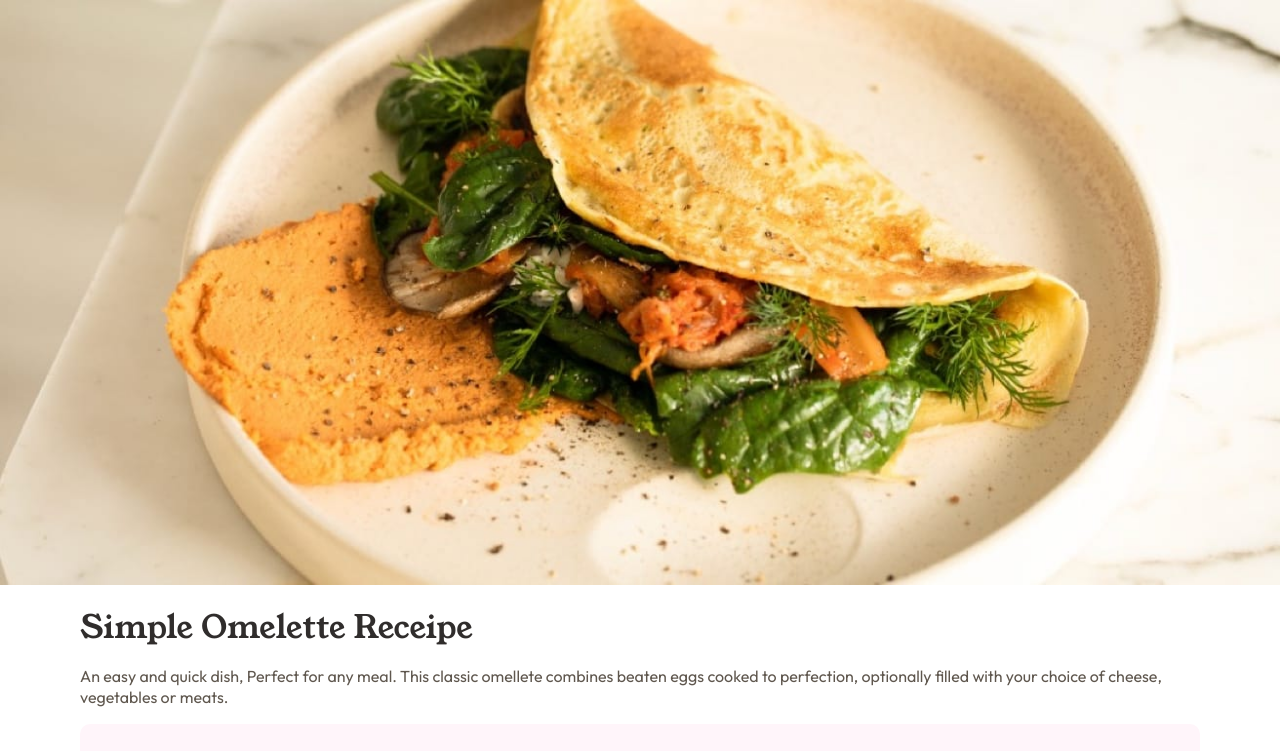
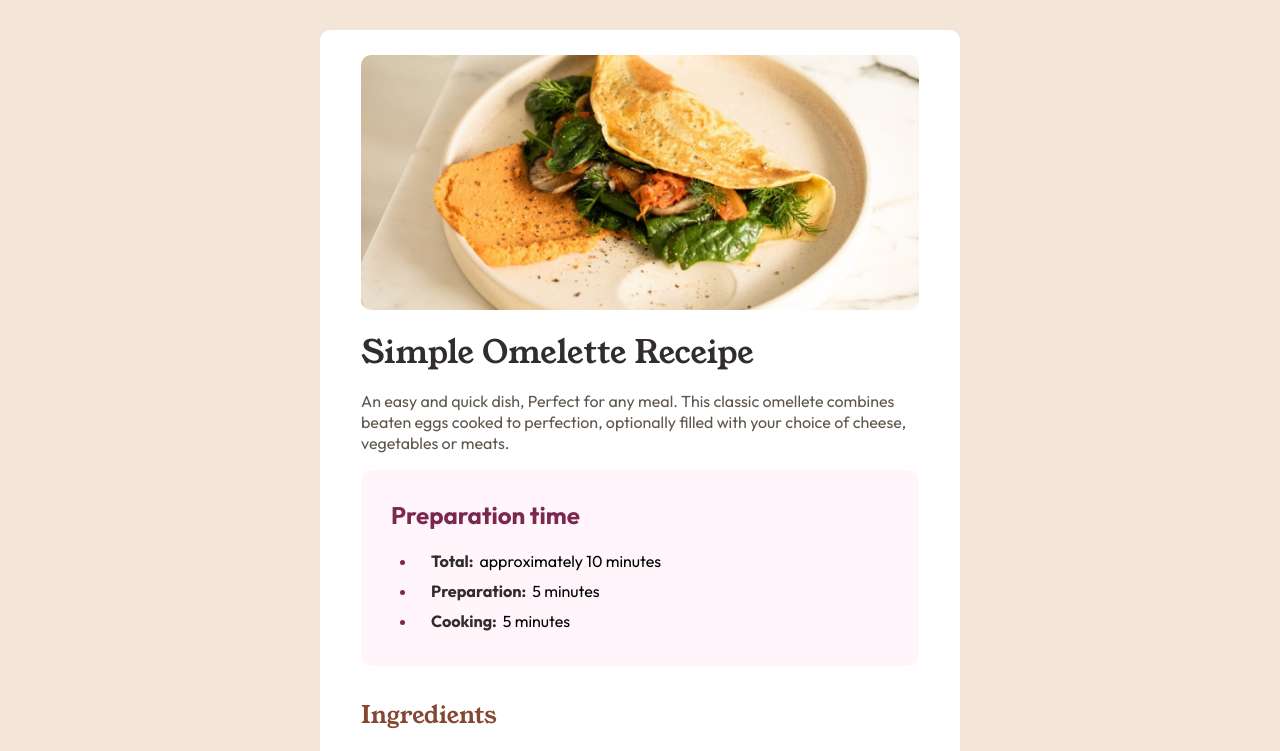
Before and after one commit to Eggys321/omelette-recipe-page, a plain HTML site: page index.html in a window 1280 px wide. Shown: the top 751 px of the page. Drawn offline with Linux system fonts and the light colour scheme.

Commit message:
features: mobile responsiveness

```diff
--- a/style.css
+++ b/style.css
@@ -31,7 +31,7 @@ body {
 .container {
   max-width: 90%;
   /* border: 1px solid red; */
-  margin: auto;
+  margin: 0 auto;
   padding: 0 1rem;
 }
 /* section-1 */
@@ -161,7 +161,7 @@ span {
   font-weight: 400;
 }
 
-.section-5 p{
+.section-5 p {
   font-size: 16px;
   font-family: var(--ff-outfit);
   font-weight: 400;
@@ -170,20 +170,55 @@ span {
   line-height: 1.3rem;
 }
 /* table */
-table{
+table {
   /* border: 1px solid red; */
   width: 100%;
 }
 
-tbody{
+tbody {
   font-family: var(--ff-outfit);
 }
-
-table td{
+/* .border-bottom{
+  border-bottom: 2px solid var(--stone-100);
+} */
+tbody tr:not(:last-child) td{
+  border-bottom: 2px solid var(--stone-100);
+}
+table td {
   padding: 20px 30px;
 }
 
-td strong{
+td strong {
   font-weight: 700;
   color: var(--brown-800);
 }
+
+@media (min-width: 768px) {
+  body {
+    background-color: var(--stone-100);
+  }
+  main {
+    max-width: 70%;
+    margin: 30px 0;
+    background-color: var(--white);
+    padding: 25px;
+    border-radius: 10px;
+  }
+  /* utils */
+  .container {
+    max-width: 100%;
+  }
+  .section-1 {
+    max-width: 100%;
+    padding: 0 1rem;
+    margin: 0 auto;
+  }
+  .section-1 img {
+    border-radius: 10px;
+  }
+}
+@media(min-width:1024px){
+  main{
+    max-width: 50%;
+  }
+}
```
Also changed, not shown: index.html (+29 -18 lines). Lines whose indentation alone changed are shown as unchanged.
